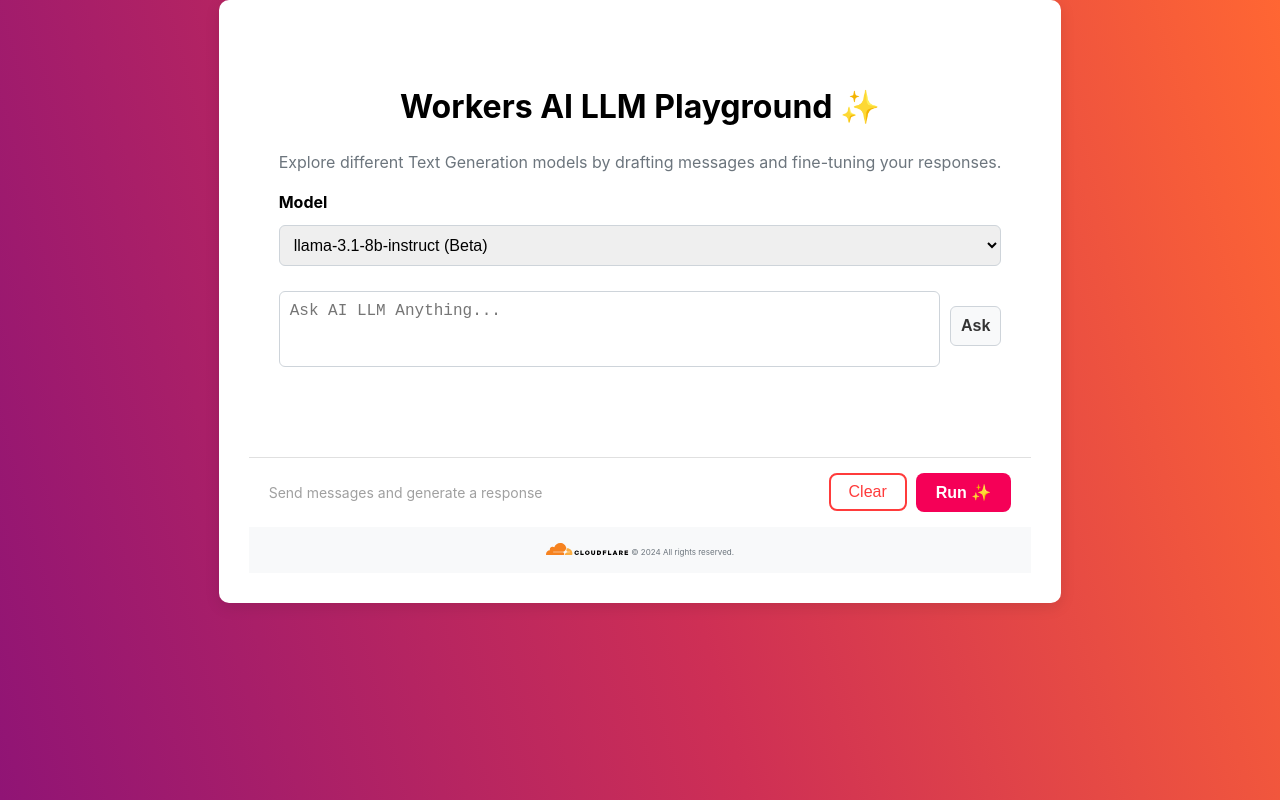
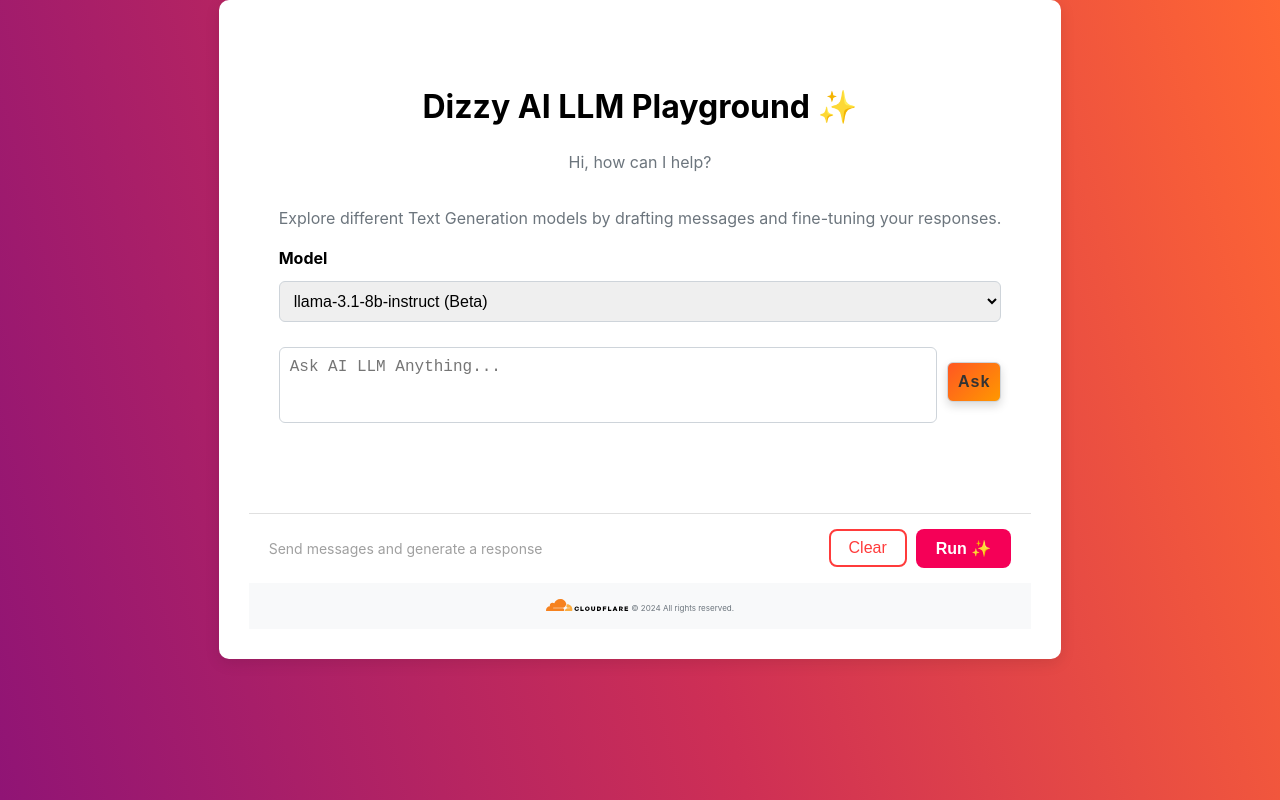
Before and after one commit to vinodhj/ai-llm-cf, a React (Vite) app: page / in a window 1280 px wide. Built offline with nearby package versions, Linux system fonts and the light colour scheme.

Commit message:
css updated

```diff
--- a/src/App.css
+++ b/src/App.css
@@ -228,6 +228,47 @@
   background-color: transparent;
 }
 
+.ask-button {
+  background: linear-gradient(135deg, #ff5722, #ff9800); /* Gradient for a modern look */
+  color: white;
+  border: none;
+  padding: 12px 24px;
+  font-size: 1.1rem;
+  font-weight: bold;
+  border-radius: 8px;
+  cursor: pointer;
+  box-shadow: 0 4px 10px rgba(0, 0, 0, 0.15); /* Subtle shadow for depth */
+  transition: all 0.3s ease-in-out; /* Smooth transition */
+  display: flex;
+  align-items: center;
+  justify-content: center; /* Center the content */
+  letter-spacing: 1px; /* Add spacing for a clean look */
+}
+
+.ask-button:hover {
+  background: linear-gradient(135deg, #e65100, #f57c00); /* Darken on hover */
+  transform: translateY(-3px); /* Slight lift on hover */
+  box-shadow: 0 6px 15px rgba(0, 0, 0, 0.2); /* Enhance shadow on hover */
+}
+
+.ask-button:active {
+  transform: translateY(1px); /* Slight depression on click */
+  box-shadow: 0 2px 6px rgba(0, 0, 0, 0.1); /* Reduced shadow on active */
+}
+
+.ask-button-icon {
+  margin-left: 10px; /* Space between text and icon */
+  font-size: 1.3rem; /* Slightly larger icon for emphasis */
+}
+
+.ask-button:disabled {
+  background: #ccc; /* Disabled state */
+  cursor: not-allowed;
+  box-shadow: none;
+  color: #666;
+}
+
+
 /* Mobile responsiveness */
 @media (max-width: 768px) {
   .app-container {
--- a/src/App.tsx
+++ b/src/App.tsx
@@ -85,7 +85,8 @@
   return (
     <div className="app-container">
       <div className="left-panel">
-        <h2>Workers AI LLM Playground ✨</h2>
+        <h2>Dizzy AI LLM Playground ✨</h2>
+        <p>Hi, how can I help?</p>
         <p>
           Explore different Text Generation models by drafting messages and
           fine-tuning your responses.
@@ -108,7 +109,7 @@
             rows={3} // Adjust the number of visible rows as needed
             style={{ resize: "none", width: "100%" }} // Prevent resizing
           />
-          <button onClick={handleAddMessage}>Ask</button>
+          <button onClick={handleAddMessage} className="ask-button">Ask</button>
         </div>
 
         {errorMessage && <div className="error-message">{errorMessage}</div>}
```
